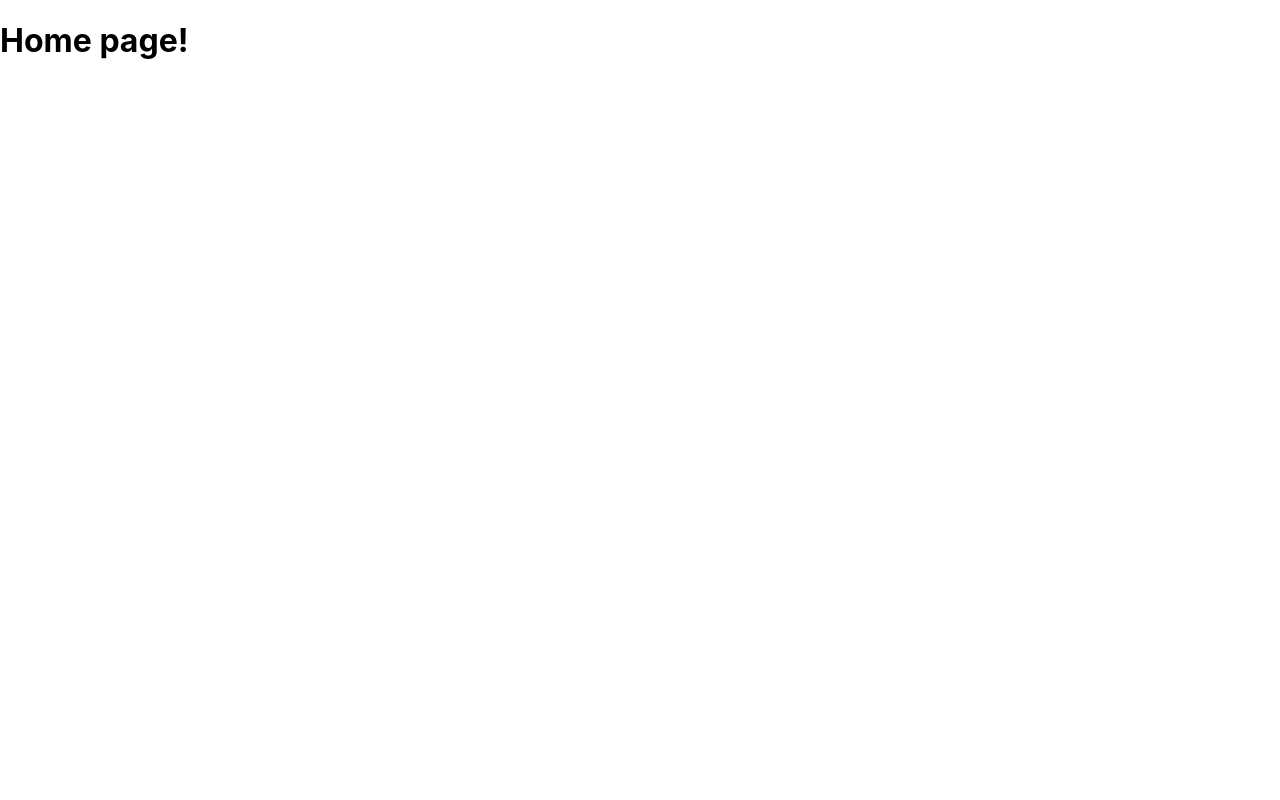
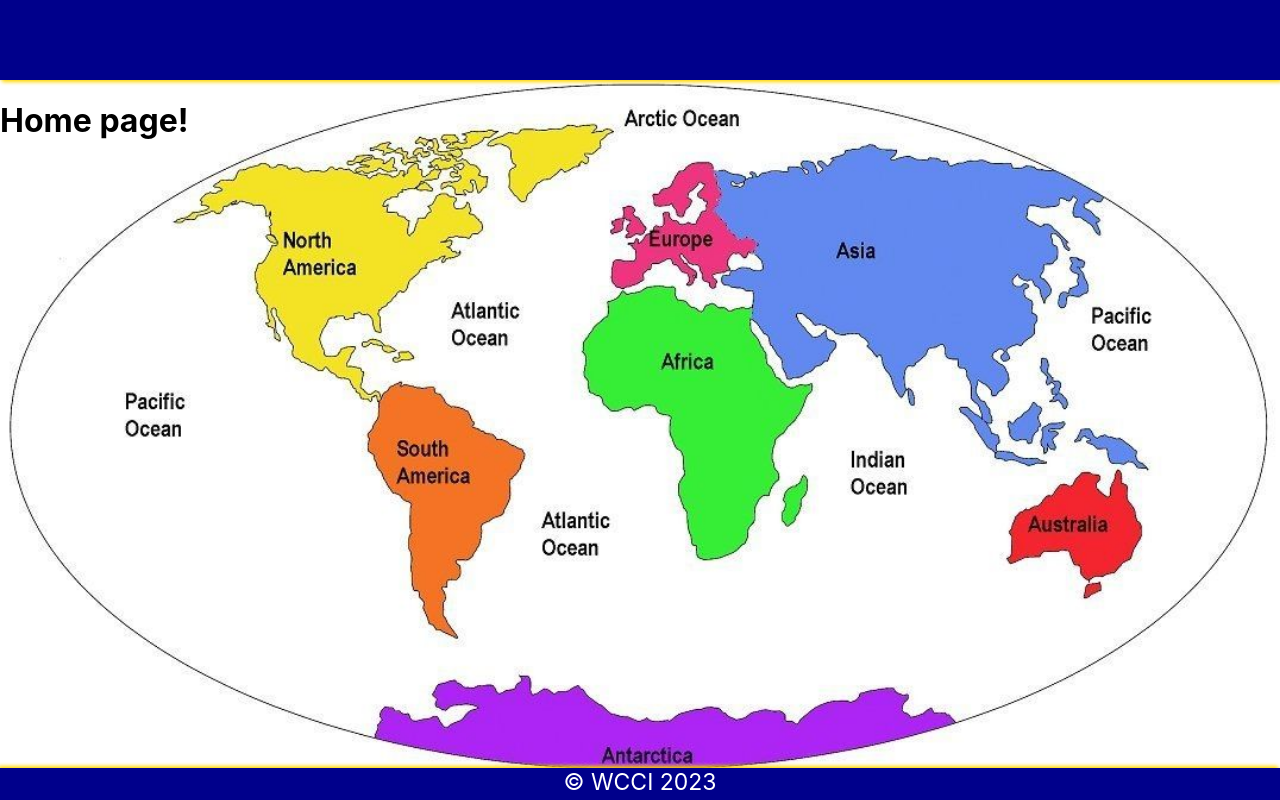
Before and after one commit to PrinceM95/Geo-To-Go, a React (Create React App) app in the folder geotogo-client/: page /home in a window 1280 px wide. Built offline with nearby package versions, Linux system fonts and the light colour scheme.

Commit message:
mock homepage created

```diff
--- a/geotogo-client/src/components/footer/index.js
+++ b/geotogo-client/src/components/footer/index.js
@@ -2,9 +2,9 @@ import React from "react";
 import style from './style.module.scss';
 
 const Footer = () => (
-    <div className={style.footer}></div>
-
-
+    <div className={style.footer}>
+        <div>&copy; WCCI 2023</div>
+    </div>
 );
 
 export default Footer;
--- a/geotogo-client/src/components/footer/style.module.scss
+++ b/geotogo-client/src/components/footer/style.module.scss
@@ -0,0 +1,17 @@
+.footer{
+    display: flex;
+    justify-content: center;
+    margin: auto;
+    box-shadow: 2px 2px 4px gold, -2px -2px 4px gold;
+    // border-radius: 25px;
+    font-size: 23px;
+    background: #00008B;
+    color: white;
+    height: 2rem;
+    position: fixed;
+    text-align: center;
+    left: 0;
+    bottom: 0;
+    right: 0;
+    width: 100%
+}
--- a/geotogo-client/src/components/header/style.module.scss
+++ b/geotogo-client/src/components/header/style.module.scss
@@ -0,0 +1,23 @@
+.header{
+    display: flex;
+    justify-content: center;
+    margin: auto;
+    width: 100%;
+    background-color: black;
+    height: 5rem;
+    color: white;
+    background: #00008B;
+    box-shadow: 2px 2px 4px gold, -2px -2px 4px gold;
+
+    & h1{
+        color: gold;
+        margin-left: 11rem;
+        align-items: center;
+        // margin-right: 1470px;
+        border-radius: 6px;
+        display: flex;
+        min-width: 75px;
+        font-size: xx-large;
+        // position: fixed;
+    }
+}
--- a/geotogo-client/src/pages/home/style.module.scss
+++ b/geotogo-client/src/pages/home/style.module.scss
@@ -0,0 +1,6 @@
+body {
+    background-image: url("../../assets/continents_backg.jpg");
+    background-position: flex;
+    background-repeat: no-repeat;
+    background-size: cover;
+}
```
Also changed, not shown: geotogo-client/src/assets/continents_backg.jpg (added), geotogo-client/src/assets/map_image.jpg (renamed from geotogo-client/src/assets/map image.jpg).
